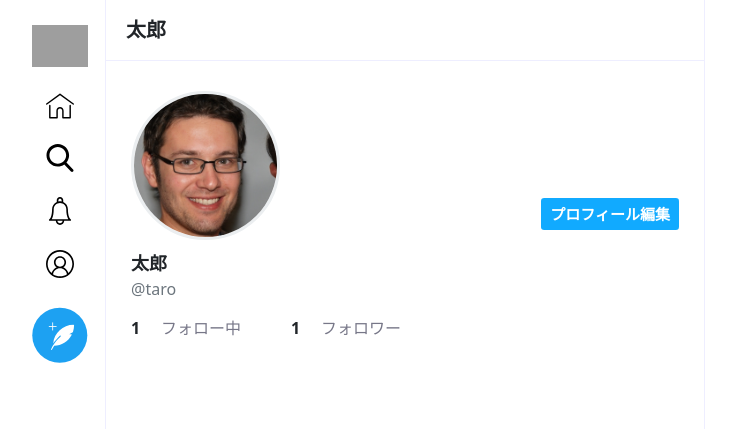
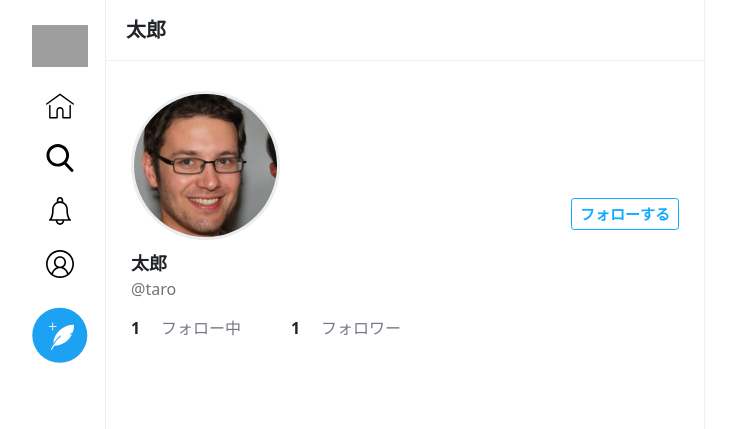
Before and after one commit to Rin-Kushima/TwitterClone, a PHP site: page /profile.php?user_id=1 in a window 1280 px wide. Shown: the top 429 px of the page, without its empty margins (280-1016 px from the left). Run offline with PHP 8.4, Linux system fonts and the light colour scheme; grey boxes are pictures that could not be loaded.

Commit message:
相手のユーザー画面を作成

```diff
--- a/Views/css/style.css
+++ b/Views/css/style.css
@@ -1,6 +1,10 @@
 /*
 全体
 ****/
+html {
+    height: 100%;
+}
+
 .container {
     display: flex;
     justify-content: center;
@@ -45,6 +49,16 @@
 
 .btn:hover {
     color: #fff;
+}
+
+.btn-reverse {
+    background-color: #fff;
+    color: #1af;
+    border: 1px solid #1af;
+}
+
+.btn-reverse:hover {
+    color: #1af;
 }
 
 a {
--- a/Views/profile.php
+++ b/Views/profile.php
@@ -44,7 +44,18 @@
             <div class="profile-area">
                 <div class="top">
                     <div class="user"><img src="../Views/img_uploaded/user/sample-person.jpg" alt=""></div>
-                    <button class="btn btn-reverse btn-sm" data-bs-toggle="modal" data-bs-target="#js-modal">プロフィール編集</button>
+
+                    <?php if (isset($_GET['user_id'])) : ?>
+                        <!-- 相手のページ -->
+                        <?php if (isset($_GET['case'])) : ?>
+                            <button class="btn btn-sm btn-reverse">フォローを外す</button>
+                        <?php else: ?>
+                            <button class="btn btn-sm btn-reverse">フォローする</button>
+                        <?php endif; ?>
+                    <?php else: ?>
+                        <!-- 自分のページ -->
+                        <button class="btn btn-reverse btn-sm" data-bs-toggle="modal" data-bs-target="#js-modal">プロフィール編集</button>
+                    <?php endif; ?>
 
                     <div class="modal fade" id="js-modal" tabindex="-1" aria-hidden="true">
                         <div class="modal-dialog">
```
